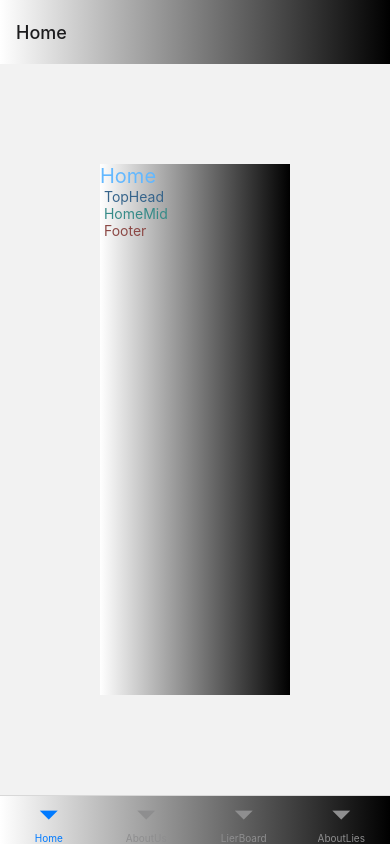
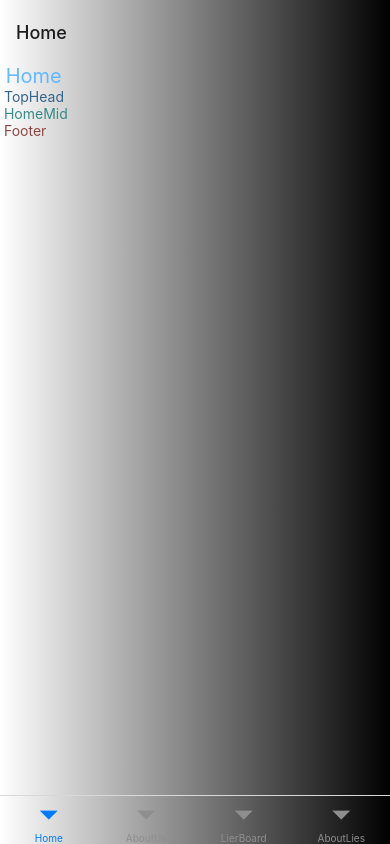
Before and after one commit to psteingh/LTRapp, a React Native app: screen /Home in a window 390 px wide. Built offline with nearby package versions, Linux system fonts and the light colour scheme.

Commit message:
ltrapp04291211

```diff
--- a/components/home.component.js
+++ b/components/home.component.js
@@ -11,7 +11,7 @@ function HomeComponent() {
     return (
         <View style={styles.homeContainer}>
         <LinGradScreen />
-        <Text style={styles.homeText}>Home</Text>
+        <Text style={styles.homeText}> Home </Text>
 
         <TopHead />
         <HomeMid />
@@ -24,8 +24,7 @@ export default HomeComponent;
 
 const styles = StyleSheet.create({
     homeContainer: {
-        flex: 1,
-        margin: 100
+        flex: 1
     },
     homeText: {
         fontSize: 20,
```
